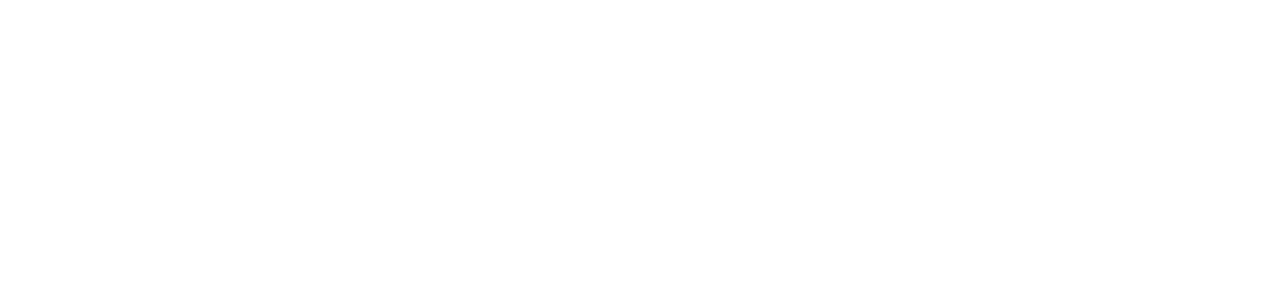
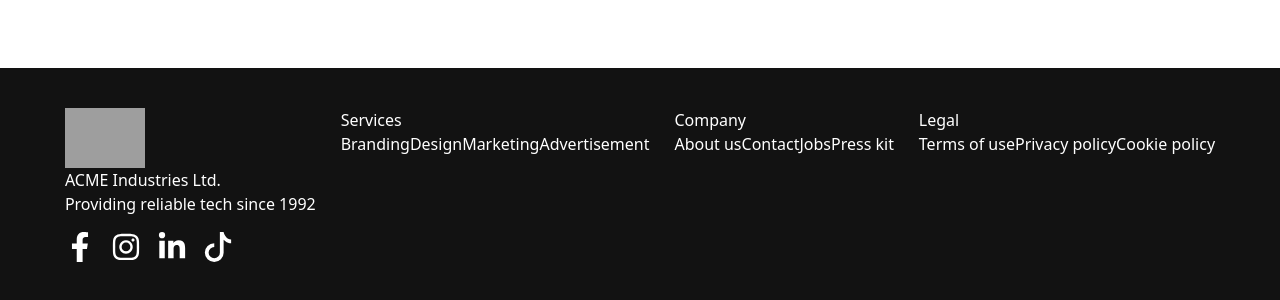
Before and after one commit to kausar017/Kausar-mia-Portfolio, a React (Vite) app: page / in a window 1280 px wide. Shown: the part 1028-1328 px from the top of the page. Before the commit the page ends 800 px from the top, so only its background shows below. Built offline with nearby package versions, Linux system fonts and the light colour scheme; grey boxes are pictures that could not be loaded.

Commit message:
footer component added

```diff
--- a/index.html
+++ b/index.html
@@ -1,5 +1,5 @@
 <!doctype html>
-<html lang="en">
+<html lang="en" data-theme="light">
   <head>
     <meta charset="UTF-8" />
     <link rel="icon" href="https://res.cloudinary.com/dfyzxjsb5/image/upload/v1758793681/kausar_mia_rqlmol.png" />
--- a/package.json
+++ b/package.json
@@ -10,10 +10,12 @@
     "preview": "vite preview"
   },
   "dependencies": {
+    "@react-icons/all-files": "^4.1.0",
     "localforage": "^1.10.0",
     "match-sorter": "^8.1.0",
     "react": "^19.1.1",
     "react-dom": "^19.1.1",
+    "react-icons": "^5.5.0",
     "react-router-dom": "^7.9.2",
     "sort-by": "^1.2.0"
   },
--- /dev/null
+++ b/src/Conponent/MinLayout/MainLayout.jsx
@@ -0,0 +1,22 @@
+import React from 'react'
+import Header from '../shear/Header/Header'
+import Footer from '../shear/Footer/Footer'
+import { Outlet } from 'react-router-dom'
+
+function MainLayout() {
+    return (
+        <>
+            <div>
+                {/* navbar */}
+                <Header></Header>
+                <div className='min-h-[calc(100vh-100px)]'>
+                    <Outlet></Outlet>
+                </div>
+                {/* Footer */}
+                <Footer></Footer>
+            </div>
+        </>
+    )
+}
+
+export default MainLayout
--- /dev/null
+++ b/src/Conponent/shear/Footer/Footer.jsx
@@ -0,0 +1,47 @@
+import { BsTiktok } from "react-icons/bs"
+import { FaFacebookF, FaInstagram, FaLinkedinIn } from "react-icons/fa"
+
+const Footer = () => {
+    return (
+        <div>
+            <footer className="footer text-base-content p-10 flex justify-evenly bg-[#121212] text-white">
+                <aside>
+                    <img className="w-100% max-w-[80px]" src="https://res.cloudinary.com/dfyzxjsb5/image/upload/v1758793681/kausar_mia_rqlmol.png" alt="kausar" />
+                    <p className="text-white">
+                        ACME Industries Ltd.
+                        <br />
+                        Providing reliable tech since 1992
+                    </p>
+                    <div className="flex gap-4 mt-4 text-white">
+                        <FaFacebookF size={30} />
+                        <FaInstagram size={30}></FaInstagram>
+                        <FaLinkedinIn size={30}></FaLinkedinIn >
+                        <BsTiktok size={30}></BsTiktok>
+                    </div>
+                </aside>
+                <nav className="text-white">
+                    <h6 className="footer-title">Services</h6>
+                    <a className="link link-hover">Branding</a>
+                    <a className="link link-hover">Design</a>
+                    <a className="link link-hover">Marketing</a>
+                    <a className="link link-hover">Advertisement</a>
+                </nav>
+                <nav className="text-white">
+                    <h6 className="footer-title">Company</h6>
+                    <a className="link link-hover">About us</a>
+                    <a className="link link-hover">Contact</a>
+                    <a className="link link-hover">Jobs</a>
+                    <a className="link link-hover">Press kit</a>
+                </nav>
+                <nav className="text-white">
+                    <h6 className="footer-title">Legal</h6>
+                    <a className="link link-hover">Terms of use</a>
+                    <a className="link link-hover">Privacy policy</a>
+                    <a className="link link-hover">Cookie policy</a>
+                </nav>
+            </footer>
+        </div>
+    )
+}
+
+export default Footer
--- a/src/Router.jsx
+++ b/src/Router.jsx
@@ -1,11 +1,20 @@
 import { createBrowserRouter } from "react-router-dom";
-import Header from "./container/shear/Header";
+import Header from "./Conponent/shear/Header/Header";
+import Footer from "./Conponent/shear/Footer/Footer";
+import MainLayout from "./Conponent/MinLayout/MainLayout";
 
 const router = createBrowserRouter([
     {
         path: "/",
-        element: <Header />,
-    },
+        element: <MainLayout></MainLayout>,
+        errorElement: <div>Error</div>,
+        children: [
+            {
+                path: "/",
+                element: <div>body content</div>,
+            },
+        ]
+    }
 ]);
 
 export default router;
```
Also changed, not shown: src/Conponent/shear/Header/Header.jsx (renamed from src/container/shear/Header.jsx), 1 other file (tests, documents, lock files or other folders).
